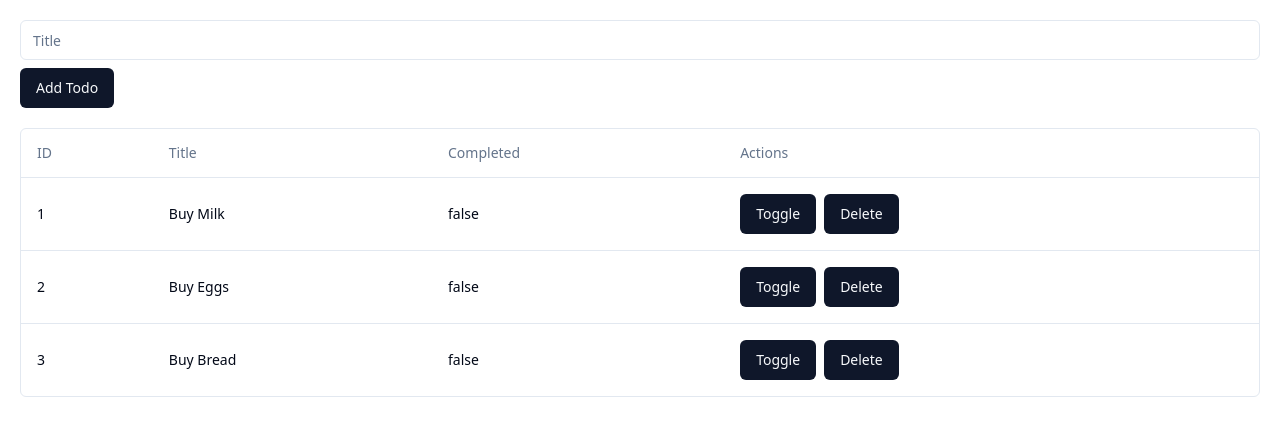
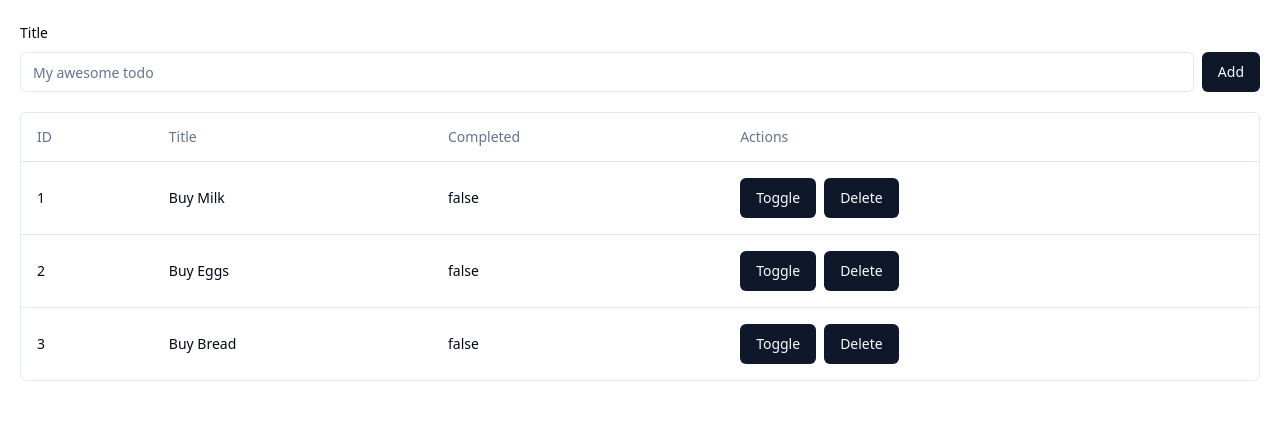
Before and after one commit to claesnn/todo, a React (Vite) app: page / in a window 1280 px wide. Shown: the top 436 px of the page. Built offline with nearby package versions, Linux system fonts and the light colour scheme.

Commit message:
Altered design

```diff
--- a/src/components/AddTodo.tsx
+++ b/src/components/AddTodo.tsx
@@ -5,7 +5,6 @@ import { Button } from "@/components/ui/button";
 import {
   Form,
   FormControl,
-  FormDescription,
   FormField,
   FormItem,
   FormLabel,
@@ -44,14 +43,17 @@ export function AddTodo({ addTodo }: Props) {
           name="title"
           render={({ field }) => (
             <FormItem>
+              <FormLabel>Title</FormLabel>
               <FormControl>
-                <Input placeholder="Title" {...field} />
+                <div className="flex w-full items-center space-x-2">
+                  <Input placeholder="My awesome todo" {...field} />
+                  <Button type="submit">Add</Button>
+                </div>
               </FormControl>
               <FormMessage />
             </FormItem>
           )}
         />
-        <Button type="submit">Add Todo</Button>
       </form>
     </Form>
   );
```
